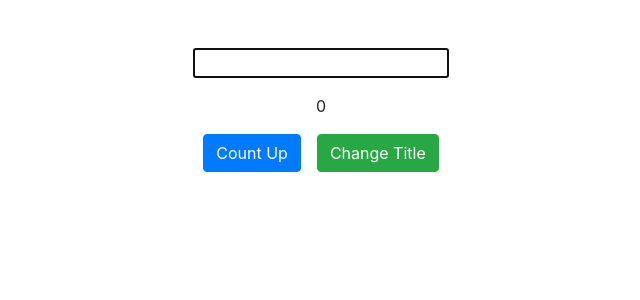
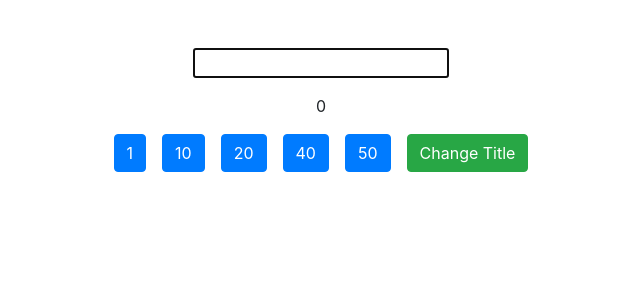
Before and after one commit to Damasy/react-hooks, a React (Create React App) app: page / in a window 1280 px wide. Shown: the top 300 px of the page, without its empty margins (319-959 px from the left). Built offline with nearby package versions, Linux system fonts and the light colour scheme.

Commit message:
useCallback hook

```diff
--- a/src/App.js
+++ b/src/App.js
@@ -1,51 +1,60 @@
-import React, { useState, useEffect, useRef } from 'react'
+import React, { useState, useEffect, useRef, useCallback } from "react";
+import Button from "./Button";
 
 export default function App() {
   const [counter, setCounter] = useState(0);
-  const [title, setTitle] = useState('');
+  const [title, setTitle] = useState("");
   const amountRef = useRef();
-  const reachMaxRef = useRef(false);
+  // const reachMaxRef = useRef(false);
+
+  const listofCounts = [1, 10, 20, 40, 50];
 
   // method - must bind this context inside constructor to solve this context issue
-  function countUp() {
-    if(!reachMaxRef.current) {
-      if(counter >= 10) {
-        reachMaxRef.current = true;
-      } else {
-        setCounter(c => c + (+amountRef.current.value || 1));
-      }
-    } else console.log('You have reached max clicks')
-  }
+  // function countUp() {
+  //   if (!reachMaxRef.current) {
+  //     if (counter >= 10) {
+  //       reachMaxRef.current = true;
+  //     } else {
+  //       setCounter((c) => c + (+amountRef.current.value || 1));
+  //     }
+  //   } else console.log("You have reached max clicks");
+  // }
 
   function changeTitle() {
-    setTitle('Welcome to React Hooks')
+    setTitle("Welcome to React Hooks");
   }
 
   useEffect(() => {
-    console.log('inside useEffect 1')
+    // console.log('inside useEffect 1')
     document.title = title;
 
     // clear function
     return () => {
-      console.log('clear')
-    }
-  }, [title])
+      console.log("clear");
+    };
+  }, [title]);
 
   useEffect(() => {
-    console.log('inside useEffect 2')
+    // console.log('inside useEffect 2')
     document.title = `You clicked ${counter} times`;
-  }, [counter])
+  }, [counter]);
 
   useEffect(() => {
     amountRef.current.focus();
-  })
+  });
+
+  const onClick = useCallback((n) => setCounter((c) => c + n), [setCounter]);
 
   return (
     <div className="container text-center mt-5">
       <input ref={amountRef} />
       <div className="mt-3">{counter}</div>
-      <button className="btn btn-primary mx-2 mt-3" onClick={countUp}>Count Up</button>
-      <button className="btn btn-success mx-2 mt-3" onClick={changeTitle}>Change Title</button>
+      {listofCounts.map((count) => (
+        <Button countUp={onClick} label={count} key={count} n={count} />
+      ))}
+      <button className="btn btn-success mx-2 mt-3" onClick={changeTitle}>
+        Change Title
+      </button>
     </div>
-  )
+  );
 }
--- /dev/null
+++ b/src/Button.js
@@ -0,0 +1,11 @@
+import React, { useRef, memo } from 'react'
+
+const Button = (props) => {
+  const renderRef = useRef(0);
+  console.log(renderRef.current++)
+  return (
+  <button className="btn btn-primary mx-2 mt-3" onClick={() => props.countUp(props.n)}>{props.label}</button>
+  )
+}
+
+export default memo(Button)
```
Also changed, not shown: 1 other file (tests, documents, lock files or other folders).
